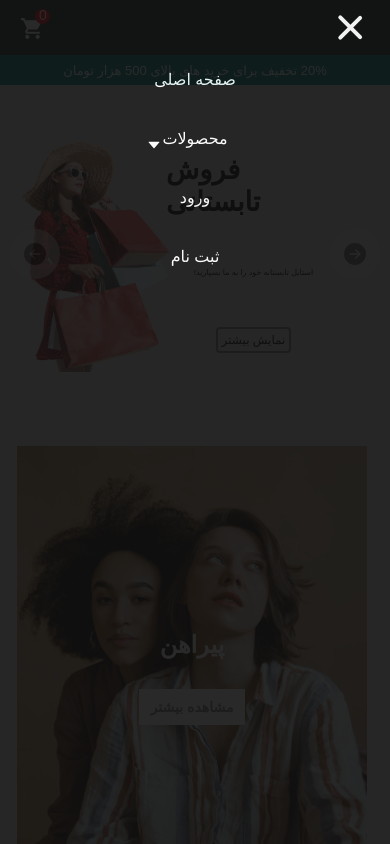
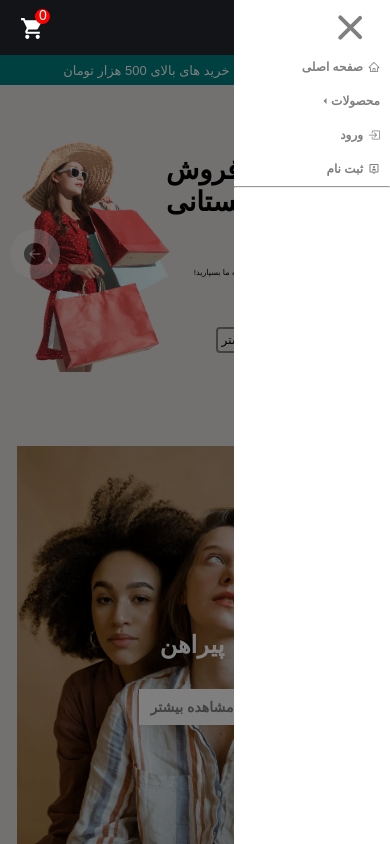
Before and after one commit to nima-qanbari/web-shop-react-redux, a React (Create React App) app: page / in a window 390 px wide. Both pictures are taken after a click on the element 354 px from the left and 27 px from the top of the page. Shown: the top 844 px of the page. Built offline with nearby package versions, Linux system fonts and the light colour scheme.

Commit message:
edit navbar

```diff
--- /dev/null
+++ b/src/components/Navbar/Backdrop.js
@@ -0,0 +1,25 @@
+import React from 'react'
+
+//styled-components
+import styled from "styled-components"
+
+const Div = styled.div`
+position: fixed;
+top: 0;
+left: 0;
+bottom: 0;
+width: 60%;
+background-color: ${({ open }) => (open ? "rgba(0, 0, 0, 0.5)" : "")};
+
+
+`
+
+const Backdrop = ({open , close}) => {
+  return (
+    <div>
+        {open && <Div open={open} onClick={close}></Div>}
+    </div>
+  )
+}
+
+export default Backdrop
--- a/src/components/Navbar/Burger.js
+++ b/src/components/Navbar/Burger.js
@@ -1,8 +1,12 @@
 import React, { useState } from "react";
+
+//components
+import Backdrop from "./Backdrop";
+import NavbarClick from "./NavbarClick";
 
 //styled-components
 import styled from "styled-components";
-import NavbarClick from "./NavbarClick";
+
 const Div = styled.div`
   display: none;
   width: 2rem;
@@ -21,7 +25,7 @@ const Div = styled.div`
   div {
     width: 2rem;
     height: 0.25rem;
-    background-color: ${({ open }) => (open ? "#f1f1f1" : "#fff")};
+    background-color: ${({ open }) => (open ? "gray" : "#fff")};
     border-radius: 10px;
     transform-origin: 3px;
     transition: all 0.2s linear;
@@ -55,6 +59,7 @@ const Burger = () => {
         <div></div>
       </Div>
       <NavbarClick open={open} close={closeHandler}/>
+      <Backdrop open={open} close={closeHandler}/>
     </div>
   );
 };
--- a/src/components/Navbar/DropdownLi.js
+++ b/src/components/Navbar/DropdownLi.js
@@ -6,15 +6,22 @@ import styled from "styled-components";
 const Ul = styled.ul`
   width: 100%;
   display: ${({ dropdown }) => (dropdown ? "block" : "none")};
-  background-color: ${({ dropdown }) => (dropdown ? "#ccc" : "")};
+
   li {
     width: 100%;
     color: #000 !important;
+    padding: 5px 10px 5px 0;
+    user-select: none;
+    color: #313335 !important;
+
+    &::before {
+      content: "_";
+      width: 12px;
+      margin-top: -5px;
+    }
 
     &:hover {
-      background-color: #111 !important;
-      opacity: .5;
-      color: #fff !important;
+      background-color: #f9f9f9 !important ;
     }
   }
 `;
--- a/src/components/Navbar/Navbar.js
+++ b/src/components/Navbar/Navbar.js
@@ -46,7 +46,7 @@ const Ul = styled.ul`
     user-select: none;
     cursor: pointer;
     &:hover {
-      background-color: #4f4f4f;
+      background-color: #2f363d;
     }
 
     a {
--- a/src/components/Navbar/NavbarClick.js
+++ b/src/components/Navbar/NavbarClick.js
@@ -1,23 +1,26 @@
 import React, { useState } from "react";
-import { AiFillCaretDown } from "react-icons/ai";
+
+//react-icons
+import { AiOutlineHome } from "react-icons/ai";
+import { IoMdArrowDropleft } from "react-icons/io";
+import { BsBoxArrowInRight } from "react-icons/bs";
+import { BiUserPin } from "react-icons/bi";
 
 //styled-components
 import styled from "styled-components";
 import DropdownLi from "./DropdownLi";
 
 const Ul = styled.ul`
-  width: 100%;
+  width: 40%;
   height: 100%;
   display: none;
   flex-direction: column;
-  align-items: center;
   position: fixed;
   top: 0;
   right: 0;
   z-index: 110;
   padding-top: 50px;
-  background-color: #111;
-  opacity: 0.9;
+  background-color: #ffffff;
   transition: all 0.8s linear;
 
   @media (max-width: 768px) {
@@ -26,27 +29,39 @@ const Ul = styled.ul`
   li {
     position: relative;
     transition: background-color 0.1s linear;
-    padding: 20px 0;
-    color: #fff;
+    padding: 10px 10px 10px 0;
+    color: gray;
     display: flex;
-    justify-content: center;
+    font-weight: 600;
+    font-size: 12px;
     align-items: center;
     cursor: pointer;
     width: 100%;
+    user-select: none;
     &:hover {
-      background-color: #ccc;
-      color: black;
+      background-color: #f2f2f2;
     }
-   svg {
-     position: fixed;
-     top: 137px;
-   }
   }
 
+  .align {
+    display: flex;
+    align-items: center;
+
+    svg {
+      margin: 0 0 0 5px;
+    }
+  }
   .dropdown {
     display: flex;
     flex-direction: column;
+    align-items: flex-start;
+
+    div svg {
+      transition: all .2s ease;
+      transform: ${({dropdown}) => dropdown ? "rotate(-90deg)" : ""};
+    }
   }
+
 `;
 
 const NavbarClick = ({ open, close }) => {
@@ -57,16 +72,22 @@ const NavbarClick = ({ open, close }) => {
   return (
     <div>
       <Ul open={open} dropdown={dropdown}>
-        <li onClick={close}>صفحه اصلی</li>
+        <li className="align" onClick={close}>
+          <AiOutlineHome /> صفحه اصلی
+        </li>
         <li className="dropdown" onClick={dropdownHandler}>
-          <div>
+          <div className="align">
             محصولات
-            <AiFillCaretDown />
+            <IoMdArrowDropleft />
           </div>
           <DropdownLi dropdown={dropdown} />
         </li>
-        <li onClick={close}>ورود</li>
-        <li onClick={close}>ثبت نام</li>
+        <li className="align" onClick={close}>
+          <BsBoxArrowInRight />
+          ورود
+        </li>
+        <li className="align" onClick={close}><BiUserPin />ثبت نام</li>
+        <hr />
       </Ul>
     </div>
   );
```
